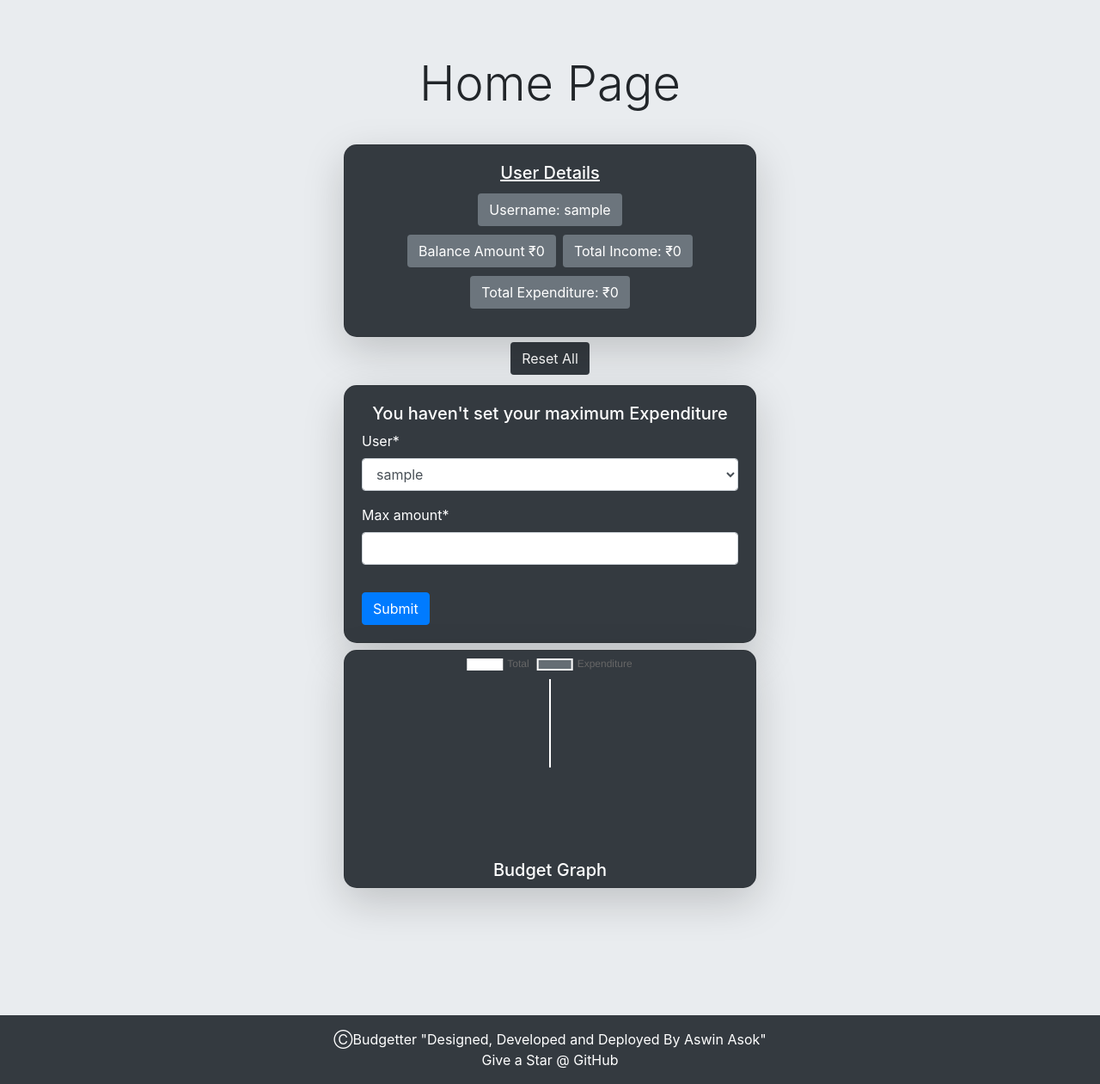
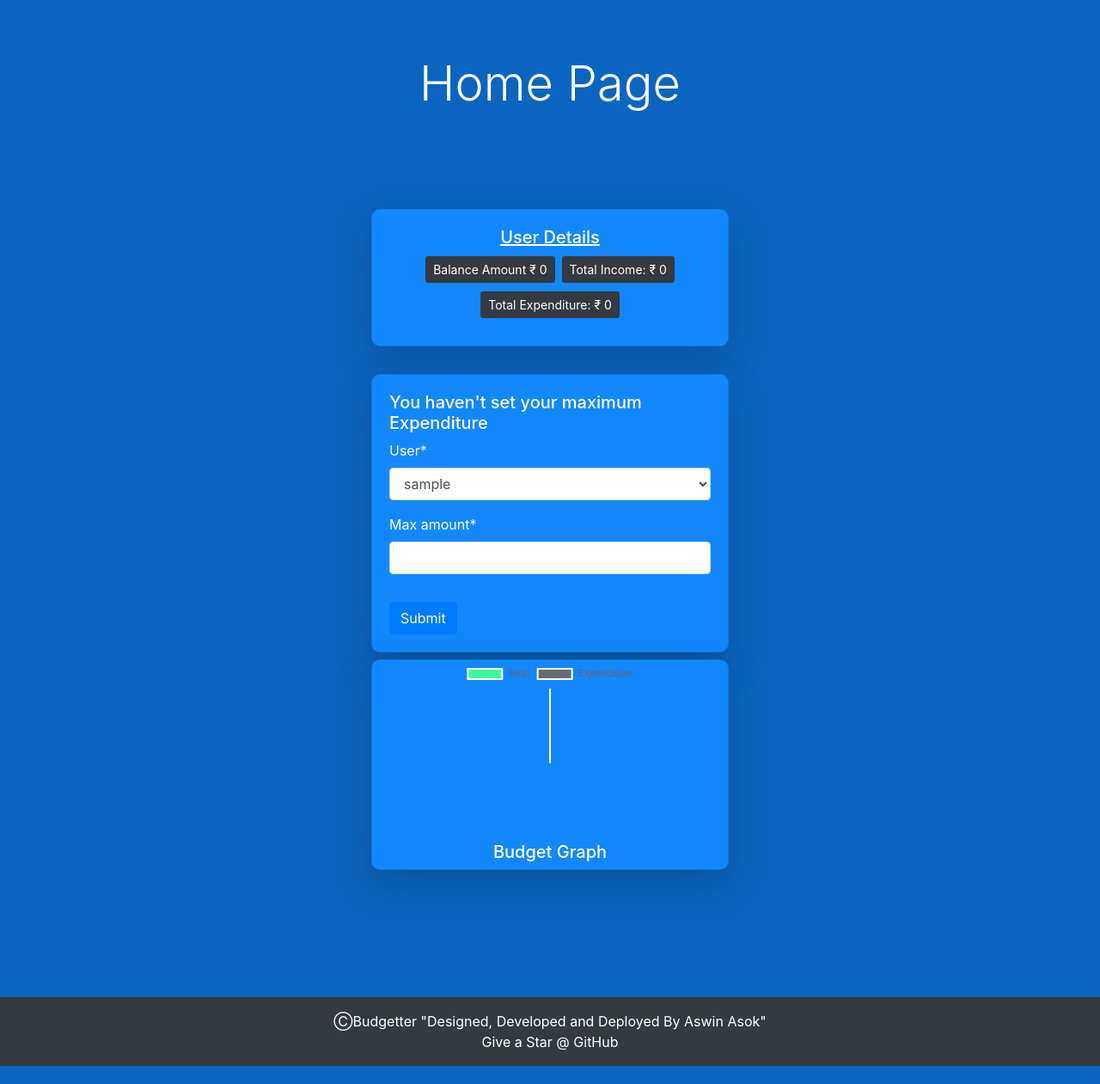
Before and after one commit to AswinAsok/The-Budgetter, a Django app: page / in a window 1280 px wide. Shown: the part 56-1317 px from the top of the page at 86% size. After the commit the page ends 1296 px from the top, so only its background shows below. Run offline with Django 3.2, Linux system fonts and the light colour scheme; the visitor is signed in with stand-in values (Sample User, id 1); data comes from the database, SQL or seed files in the repository; data that the repository does not hold is empty; some libraries are stand-ins or nearby versions.

Commit message:
Deployment V5

```diff
--- a/Budget/views.py
+++ b/Budget/views.py
@@ -45,6 +45,7 @@ def home(request):
     context['form'] = form
     context['data'] = data
     context['hasmbudget'] = monthly_budget.exists()
+    context['hasbudget'] = budgets.exists()
     if request.user.is_authenticated and monthly_budget.exists():
         context['mbudget'] = monthly_budget[0].max_amount
         context['exceed'] = monthly_budget[0].max_amount - (expenditure*-1)
--- a/Templates/create.html
+++ b/Templates/create.html
@@ -40,7 +40,7 @@
 
   <div class="row d-flex justify-content-center">
     <div
-      class="col-6 m-3 card shadow-lg p-4 text-white"
+      class="col-6 m-3 card shadow-lg p-4 text-dark"
     >
       <form action="" method="POST">
         {% csrf_token %} {{form|crispy}}
--- a/Templates/home.html
+++ b/Templates/home.html
@@ -60,35 +60,30 @@
 
 <div class="container d-flex justify-content-center">
   <div class="information">
-    <div class="card shadow-lg m-2 text-white" style="width: 30rem">
+    <div class="card shadow-lg m-2  " style="width:  26rem">
       <div class="card-body home-card">
         <h5 class="card-title d-flex justify-content-center">
           <u> User Details</u>
         </h5>
-        <h5 class="card-title d-flex justify-content-center">
-          <button class="btn bg-secondary text-white">
-            Username: {{user.username}}
+        <h6 class="card-subtitle d-flex justify-content-center mb-2">
+          <button class="btn btn-infor m-1 btn-sm ">
+            Balance Amount ₹ {{Total}}
           </button>
-        </h5>
-        <h6 class="card-subtitle d-flex justify-content-center mb-2">
-          <button class="btn bg-secondary m-1 text-white">
-            Balance Amount ₹{{Total}}
-          </button>
-          <button class="btn bg-secondary m-1 text-white">
-            Total Income: ₹{{Income}}
+          <button class="btn btn-infor m-1 btn-sm ">
+            Total Income: ₹ {{Income}}
           </button>
         </h6>
 
         <h6 class="card-subtitle d-flex justify-content-center mb-2">
-          <button class="btn bg-secondary m-1 text-white">
-            Total Expenditure: ₹{{Expenditure}}
+          <button class="btn btn-infor m-1 btn-sm   ">
+            Total Expenditure: ₹ {{Expenditure}}
           </button>
         </h6>
 
         {% if hasmbudget %}
         <h6 class="card-subtitle d-flex justify-content-center mb-2">
-          <button class="btn bg-secondary m-1 text-white">
-            Maximum Expenditure: ₹{{mbudget}}
+          <button class="btn btn-infor m-1  btn-sm  ">
+            Maximum Expenditure: ₹ {{mbudget}}
           </button>
         </h6>
 
@@ -101,21 +96,23 @@
       </div>
     </div>
 
-    <h6 class="card-subtitle d-flex justify-content-center mb-2">
+    <h6 class="card-subtitle d-flex justify-content-center m-3">
       {% if hasmbudget %}
       <a href="reset/"
-        ><button class="btn bg-dark m-1 text-white">
+        ><button class="btn btn-reset m-1  ">
           Reset Max Expenditure
         </button></a
       >
       {% endif %}
+      {% if hasbudget %}
       <a href="resetall/"
-        ><button class="btn bg-dark m-1 text-white">Reset All</button></a
+        ><button class="btn m-1 btn-reset ">Reset All</button></a
       >
+      {% endif %}
     </h6>
 
     {% if not hasmbudget %}
-    <div class="card shadow-lg m-2 text-white" style="width: 30rem">
+    <div class="card shadow-lg m-2  " style="width:  26rem">
       <div id="container" style="width: 100%">
         <div class="card-body">
           <h5 class="d-flex justify-content-center">
@@ -130,11 +127,11 @@
     </div>
     {% endif %}
 
-    <div class="card shadow-lg m-2 card mb-5 text-white" style="width: 30rem">
+    <div class="card shadow-lg m-2 card mb-5  " style="width:  26rem">
       <div id="container" style="width: 100%">
         <canvas id="pie-chart"></canvas>
       </div>
-      <h5 class="form-text text-white d-flex justify-content-center">
+      <h5 class="form-text   d-flex justify-content-center">
         Budget Graph
       </h5>
     </div>
@@ -170,7 +167,7 @@
       datasets: [{
         data: {{ data|safe }},
         backgroundColor: [
-          '#ffff', ' #656D74'],
+          '#40F99B', ' #656D74'],
         label: 'amount'
       }],
       labels: {{ labels|safe }}
--- a/static/css/base.css
+++ b/static/css/base.css
@@ -1,16 +1,34 @@
-body
+body{
+    background-color: #0A65C0;
+}
+
+.jumbotron
 {
-    background-color: #E9ECEF;
+    background-color: #0A65C0;
+    color: white;
 }
 
 .card
 {
-    background-color: #343A40;
-    border-radius: 15px;
-
+    background-color: #1388fc;
+    border-radius: 10px;
+    color:#ffff
 
 }
 
-.jumbotron{
-    height : 10px;
+.btn-infor
+{
+    color: #ffffff;
+    background-color: #343A40 ;
 }
+
+.btn-reset
+{
+    color: white;
+    background-color: #1388fc ;
+}
+
+.card-expen
+{
+    background-color: #343A40 ;
+}
```
Also changed, not shown: Templates/history.html (+4 -4 lines).
